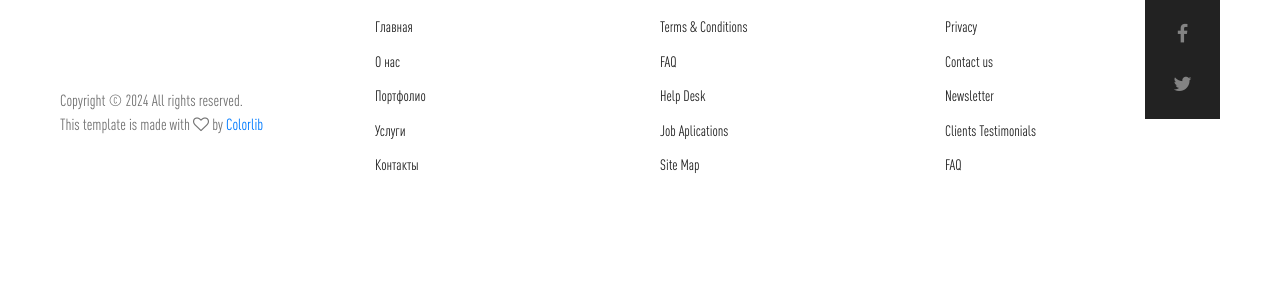
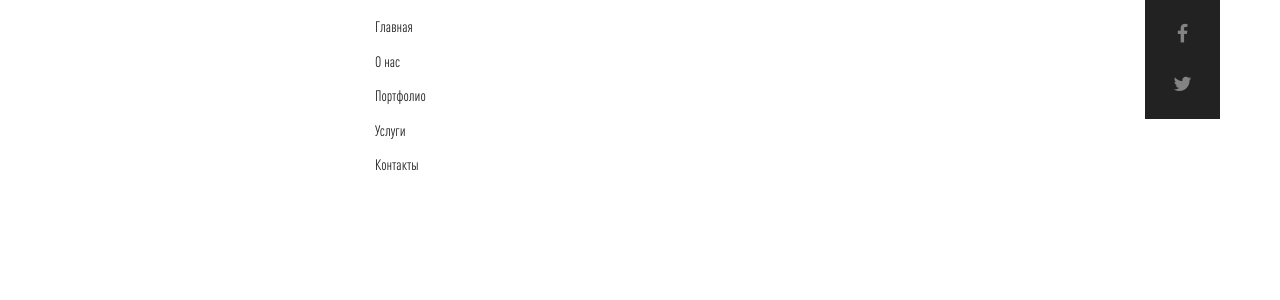
Before and after one commit to vkurlenko/metadesign, a Symfony app: template templates/main.html.twig in a window 1280 px wide. Shown: the part 97-397 px from the top of the page. Run offline with Twig, Linux system fonts and the light colour scheme; the template is opened without the code that fills it, so the values that code supplies are empty; some libraries are stand-ins or nearby versions.

Commit message:
Доработка футера

```diff
--- a/templates/main.html.twig
+++ b/templates/main.html.twig
@@ -88,24 +88,24 @@
                     </div>
                     <div class="col-md-4">
                         <div class="footer-item">
-                            <ul>
-                                <li><a href="#">Terms & Conditions</a></li>
-                                <li><a href="#">FAQ</a></li>
-                                <li><a href="#">Help Desk</a></li>
-                                <li><a href="#">Job Aplications</a></li>
-                                <li><a href="#">Site Map</a></li>
-                            </ul>
+{#                            <ul>#}
+{#                                <li><a href="#">Terms & Conditions</a></li>#}
+{#                                <li><a href="#">FAQ</a></li>#}
+{#                                <li><a href="#">Help Desk</a></li>#}
+{#                                <li><a href="#">Job Aplications</a></li>#}
+{#                                <li><a href="#">Site Map</a></li>#}
+{#                            </ul>#}
                         </div>
                     </div>
                     <div class="col-md-4">
                         <div class="footer-item">
-                            <ul>
-                                <li><a href="#">Privacy</a></li>
-                                <li><a href="#">Contact us</a></li>
-                                <li><a href="#">Newsletter</a></li>
-                                <li><a href="#">Clients Testimonials</a></li>
-                                <li><a href="#">FAQ</a></li>
-                            </ul>
+{#                            <ul>#}
+{#                                <li><a href="#">Privacy</a></li>#}
+{#                                <li><a href="#">Contact us</a></li>#}
+{#                                <li><a href="#">Newsletter</a></li>#}
+{#                                <li><a href="#">Clients Testimonials</a></li>#}
+{#                                <li><a href="#">FAQ</a></li>#}
+{#                            </ul>#}
                         </div>
                     </div>
                 </div>
@@ -114,11 +114,11 @@
     </div>
 
     <!-- Link back to Colorlib can't be removed. Template is licensed under CC BY 3.0. -->
-    <div class="copyright">
-        Copyright &copy; <script>document.write(new Date().getFullYear());</script> All rights reserved.
-        <br>
-        This template is made with <i class="fa fa-heart-o" aria-hidden="true"></i> by <a href="https://colorlib.com" target="_blank">Colorlib</a>
-    </div>
+{#    <div class="copyright">#}
+{#        Copyright &copy; <script>document.write(new Date().getFullYear());</script> All rights reserved.#}
+{#        <br>#}
+{#        This template is made with <i class="fa fa-heart-o" aria-hidden="true"></i> by <a href="https://colorlib.com" target="_blank">Colorlib</a>#}
+{#    </div>#}
     <!-- Link back to Colorlib can't be removed. Template is licensed under CC BY 3.0. -->
 
 </footer>
```
